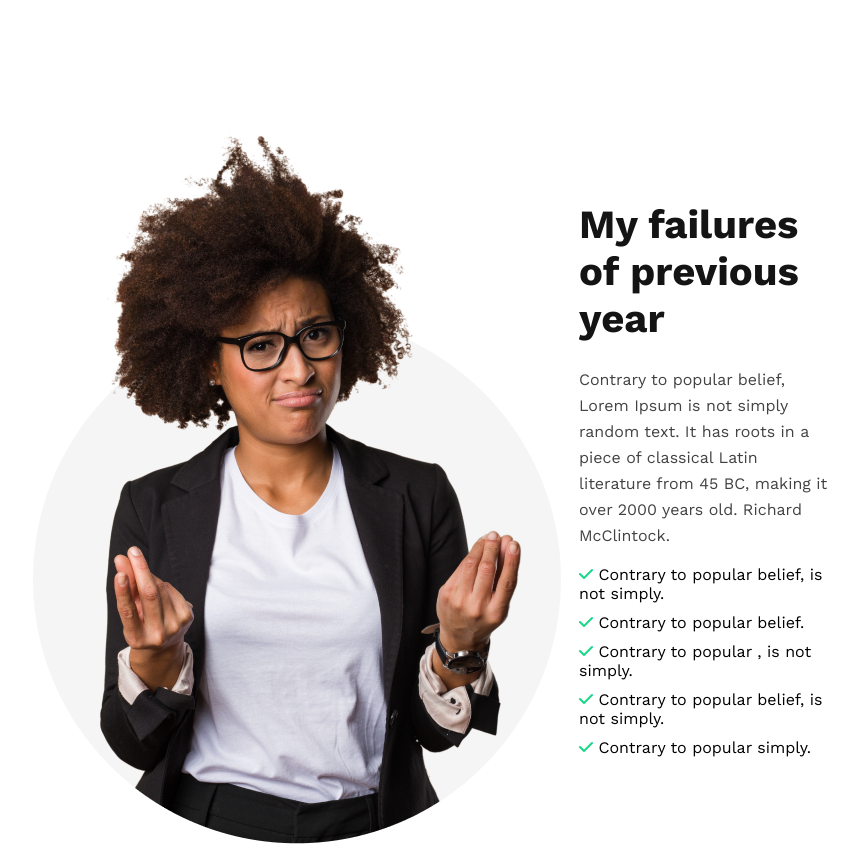
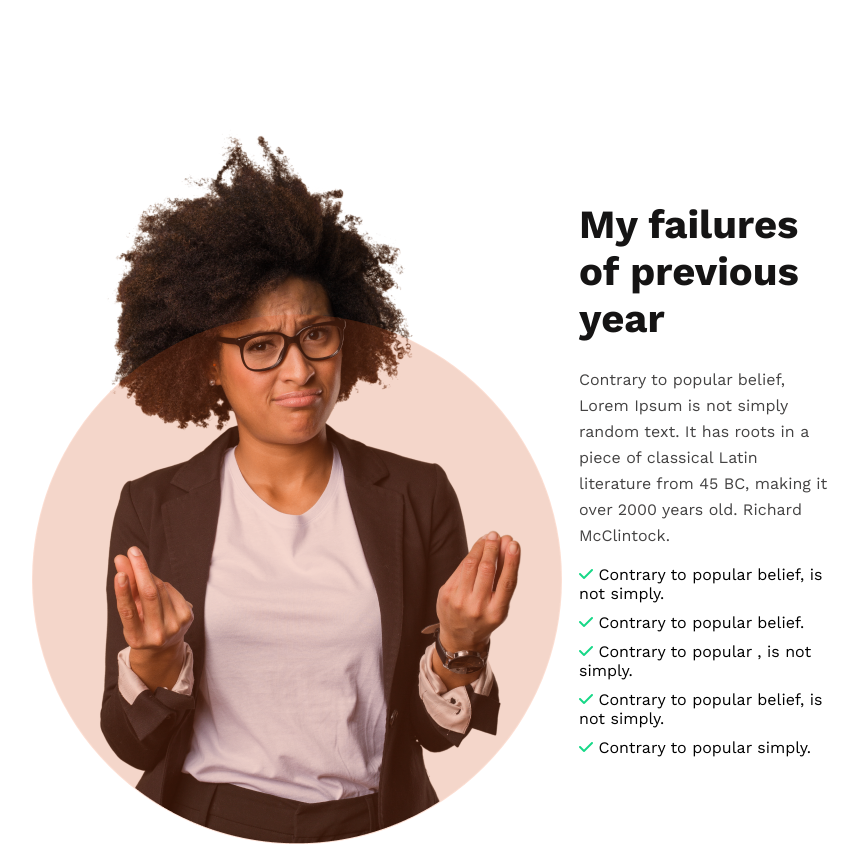
Before and after one commit to Mh-Monzil/new-year-new-me, a plain HTML site: page index.html in a window 1280 px wide. Shown: the part 780-1624 px from the top of the page, without its empty margins (220-1076 px from the left). Drawn offline with nearby package versions, Linux system fonts and the light colour scheme.

Commit message:
bg circle added

```diff
--- a/index.html
+++ b/index.html
@@ -19,6 +19,7 @@
         <section class="my-failure">
             <div class="failure-img">
                 <img src="images/person.png" alt="">
+                <div class="bg-circle"></div>
             </div>
             <div class="failure-content">
                 <h2 class="failure-title">My failures of previous year</h2>
--- a/style.css
+++ b/style.css
@@ -48,7 +48,33 @@
     justify-content: space-around;
     align-items: center;
 }
-
+.failure-img{
+    position: relative;
+}
+.failure-img::after{
+    content: '';
+    display: inline-block;
+    height: 530px;
+    width: 530px;
+    background-color: #16D887;
+    border-radius: 527.929px;
+    background: rgba(241, 91, 34, 0.20);
+    position: absolute;
+    top: 50%;
+    left: 50.5%;
+    transform: translate(-50%, -32%);
+}
+/* .bg-circle{
+    width: 530px;
+    height: 530px;
+    border-radius: 527.929px;
+    background: rgba(241, 91, 34, 0.20);
+    position: absolute;
+    left: 28%;
+    top: 63%;
+    transform: translate(-50%, -50%);
+    z-index: 2;
+} */
 .failure-content{
     width: 420px;
 }
```
